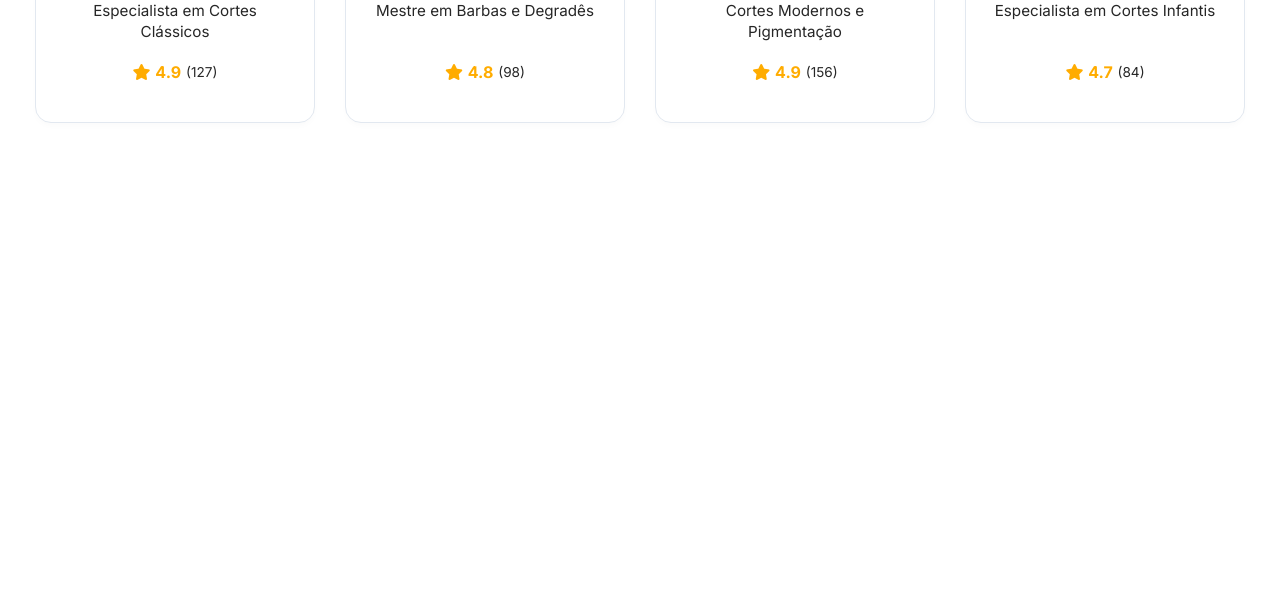
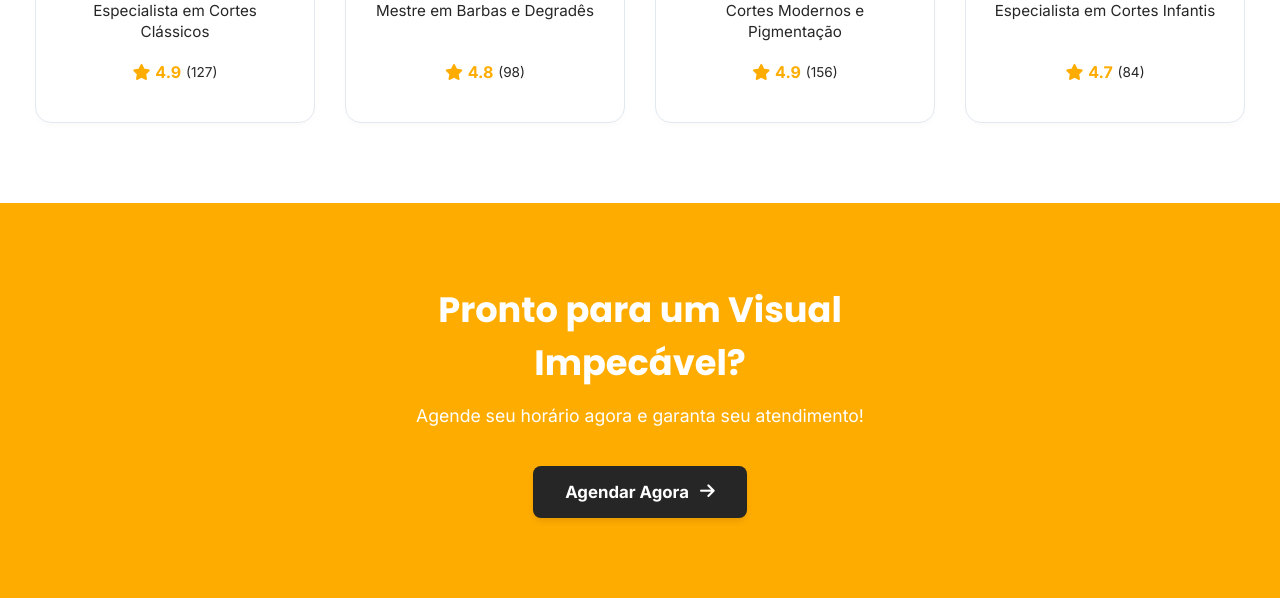
Before and after one commit to gustamoraiss/barbertime, a Flask app: page / in a window 1280 px wide. Shown: the part 2039-2637 px from the top of the page. Before the commit the page ends 2162 px from the top, so only its background shows below. Run offline with Flask 3, Linux system fonts and the light colour scheme; some web fonts are replaced.

Commit message:
feat: adiciona seção chamada para ação

```diff
--- a/static/css/homepage.css
+++ b/static/css/homepage.css
@@ -31,7 +31,7 @@
     font-family: var(--fonte-texto);
 }
 
-.btn-agendar {
+.btn-agendar-header {
     background-color: var(--cor-amarelo);
     color: var(--cor-branco);
     font-weight: bold;
@@ -45,20 +45,20 @@
     gap: 1rem;
 }
 
-.btn-agendar:hover {
+.btn-agendar-header:hover {
     background-color: var(--cor-amarelo-hover);
 }
 
-.btn-agendar:active {
+.btn-agendar-header:active {
     transform: scale(0.97);
     filter: brightness(0.9);
 }
 
-.btn-agendar:active i {
+.btn-agendar-header:active i {
     transform: translateX(10px);
 }
 
-.btn-agendar i {
+.btn-agendar-header i {
     transition: transform 0.1s ease;
 }
 
@@ -76,7 +76,7 @@
         font-size: 0.75em;
     }
 
-    .btn-agendar {
+    .btn-agendar-header {
         padding: 0.75rem 1.25rem;
         font-size: 0.7rem;
     }
@@ -96,7 +96,7 @@
         font-size: 0.85em;
     }
 
-    .btn-agendar {
+    .btn-agendar-header {
         padding: 0.8rem 1.5rem;
         font-size: 0.8rem;
     }
@@ -512,3 +512,84 @@
         font-size: 1.8rem;
     }
 }
+
+.cpa-section {
+    background-color: var(--cor-amarelo);
+    padding: 5rem 2rem;
+    text-align: center;
+    display: flex;
+    justify-content: center;
+    align-items: center;
+}
+
+.cpa-conteudo {
+    max-width: 600px;
+    margin: 0 auto;
+}
+
+.cpa-conteudo h2 {
+    font-size: 2.2rem;
+    font-weight: bold;
+    color: var(--cor-branco);
+    margin-bottom: 1rem;
+    font-family: var(--fonte-principal);
+}
+
+.cpa-conteudo p {
+    font-size: 1.1rem;
+    color: var(--cor-branco);
+    margin-bottom: 2.5rem;
+    font-family: var(--fonte-texto);
+}
+
+.btn-agendar-cpa {
+    background-color: var(--cor-cinza-escuro);
+    font-family: var(--fonte-texto);
+    color: var(--cor-branco);
+    text-decoration: none;
+    font-weight: bold;
+    font-size: 1.05rem;
+    padding: 1rem 2rem;
+    border-radius: 0.5rem;
+    display: inline-flex;
+    align-items: center;
+    gap: 0.7rem;
+    transition: background-color 0.2s, transform 0.2s;
+    box-shadow: 0 4px 6px -1px rgba(0, 0, 0, 0.1);
+}
+
+.btn-agendar-cpa:hover {
+    background-color: var(--cor-cinza);
+    transform: translateY(-2px);
+}
+
+.btn-agendar-cpa:hover {
+    background-color: var(--cor-cinza-escuro);
+}
+
+.btn-agendar-cpa:active {
+    transform: scale(0.97);
+    filter: brightness(0.9);
+}
+
+.btn-agendar-cpa:active i {
+    transform: translateX(10px);
+}
+
+.btn-agendar-cpa i {
+    transition: transform 0.1s ease;
+}
+
+@media (max-width: 768px) {
+    .cpa-section {
+        padding: 4rem 1.5rem;
+    }
+
+    .cpa-conteudo h2 {
+        font-size: 1.8rem;
+    }
+
+    .cpa-conteudo p {
+        font-size: 1rem;
+    }
+}
--- a/templates/index.html
+++ b/templates/index.html
@@ -11,7 +11,7 @@
         <div class="hero-conteudo">
             <h1>Estilo e Tradição em<br>Cada Corte</h1>
             <p>Experimente o melhor atendimento em barbearia com profissionais qualificados e ambiente premium.</p>
-            <button class="btn-agendar">
+            <button class="btn-agendar-header">
                 Agendar Horário <i class="fa-solid fa-arrow-right"></i>
             </button>
         </div>
@@ -171,4 +171,15 @@
         </div>
     </section>
 
+    <section class="cpa-section">
+        <div class="cpa-conteudo">
+            <h2>Pronto para um Visual Impecável?</h2>
+            <p>Agende seu horário agora e garanta seu atendimento!</p>
+
+            <a class="btn-agendar-cpa">
+                Agendar Agora <i class="fa-solid fa-arrow-right"></i>
+            </a>
+        </div>
+</section>
+
 {% endblock %}
```
